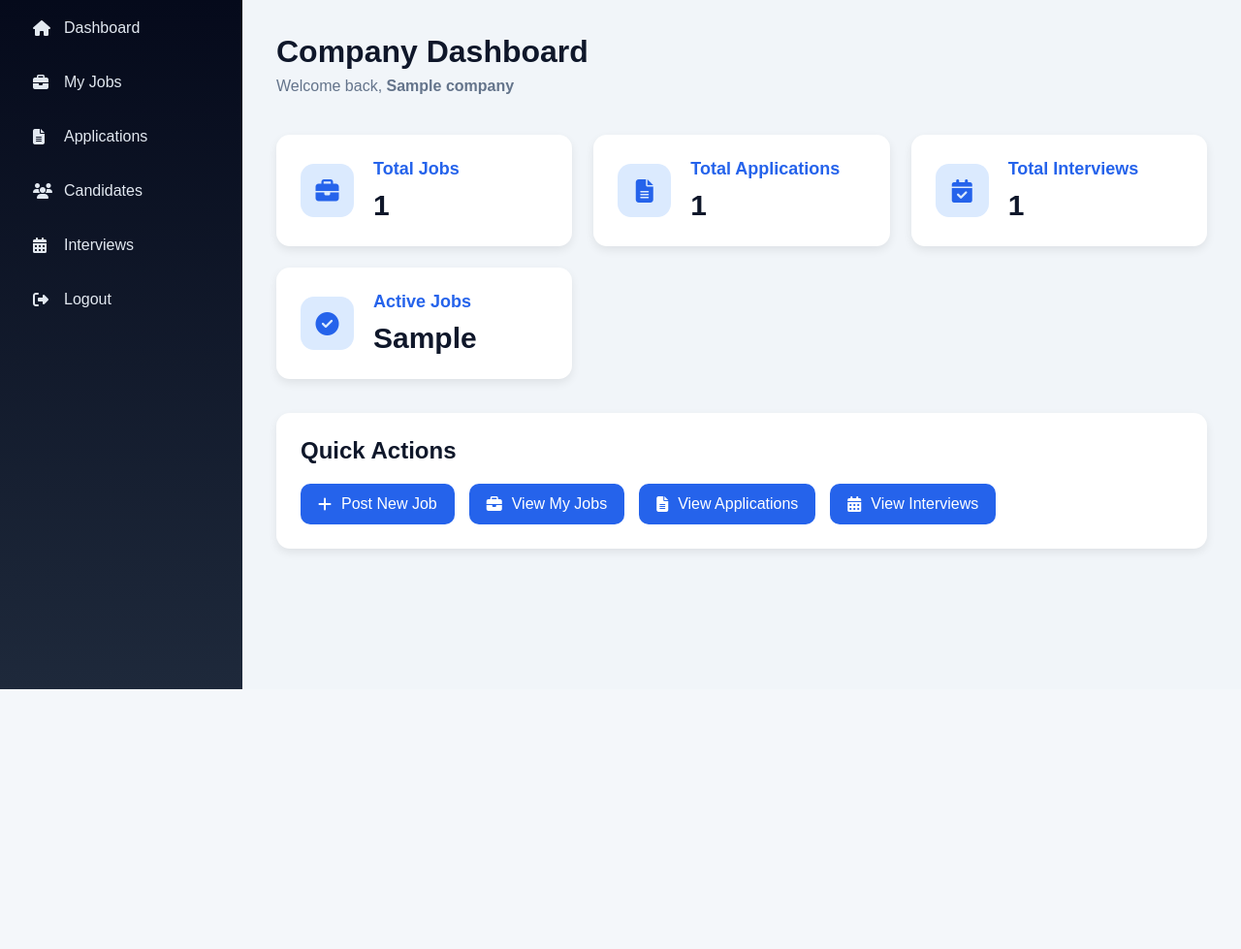
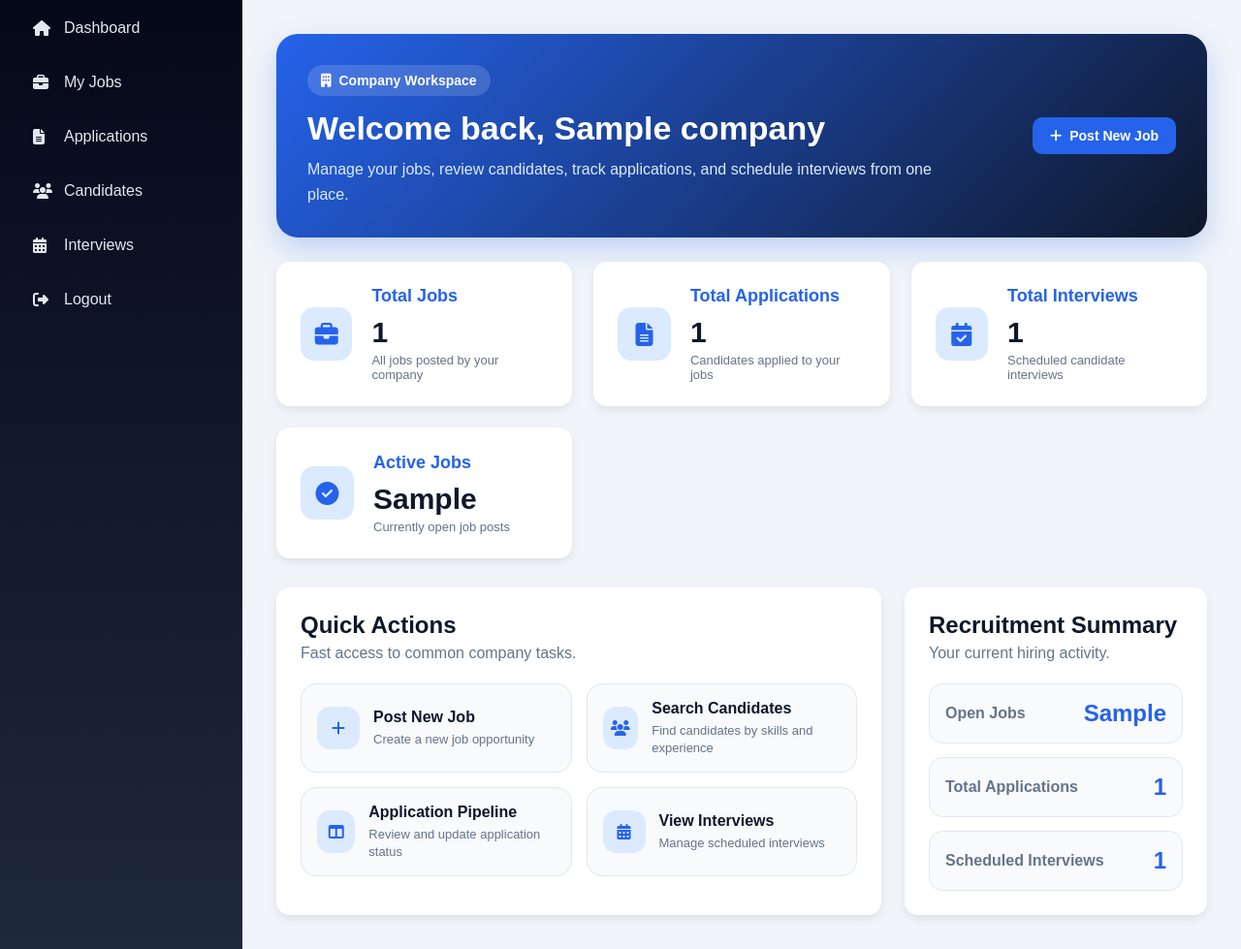
Before and after one commit to reemsaijary/Recruitment-CRM, a Django app: template backend/core/templates/core/company_dashboard/dashboard.html in a window 1280 px wide. Shown: the part 89-1068 px from the top of the page at 97% size. Before the commit the page ends 800 px from the top, so only its background shows below. Run offline with Django 5.2, Linux system fonts and the light colour scheme; tables that the repository leaves empty hold one stand-in row (values such as "Sample post"); the template is opened without the code that fills it: values that come from a table or form of the project are taken from there, most other values are stand-ins (such as "Sample title", 1, 10 or a date in 2020).

Commit message:
Upgrade company dashboard UI and user experience

```diff
--- a/backend/core/templates/core/company_dashboard/base_company.html
+++ b/backend/core/templates/core/company_dashboard/base_company.html
@@ -789,7 +789,157 @@
         .reject-action {
             background: #dc2626;
         }
+        .company-hero {
+    background: linear-gradient(135deg, #2563eb, #0f172a);
+    color: white;
+    border-radius: 22px;
+    padding: 32px;
+    display: flex;
+    justify-content: space-between;
+    align-items: center;
+    gap: 20px;
+    box-shadow: 0 12px 30px rgba(37, 99, 235, 0.25);
+}
 
+.company-hero h1 {
+    font-size: 34px;
+    margin: 14px 0 10px;
+}
+
+.company-hero p {
+    color: #dbeafe;
+    max-width: 650px;
+    line-height: 1.6;
+    margin: 0;
+}
+
+.hero-badge {
+    display: inline-flex;
+    align-items: center;
+    gap: 8px;
+    background: rgba(255,255,255,0.15);
+    padding: 8px 14px;
+    border-radius: 999px;
+    font-size: 14px;
+    font-weight: 700;
+}
+
+.stat-card {
+    min-height: 135px;
+}
+
+.stat-card span {
+    display: block;
+    color: #64748b;
+    font-size: 13px;
+    margin-top: 4px;
+}
+
+.dashboard-grid {
+    display: grid;
+    grid-template-columns: 2fr 1fr;
+    gap: 24px;
+    margin-top: 30px;
+}
+
+.dashboard-panel h2 {
+    margin: 0;
+}
+
+.dashboard-panel p {
+    color: #64748b;
+    margin: 6px 0 0;
+}
+
+.panel-header {
+    margin-bottom: 22px;
+}
+
+.action-list {
+    display: grid;
+    grid-template-columns: repeat(2, 1fr);
+    gap: 15px;
+}
+
+.dashboard-action {
+    display: flex;
+    align-items: center;
+    gap: 14px;
+    background: #f8fafc;
+    border: 1px solid #e2e8f0;
+    padding: 16px;
+    border-radius: 16px;
+    text-decoration: none;
+    color: #0f172a;
+    transition: 0.2s ease;
+}
+
+.dashboard-action:hover {
+    background: #eff6ff;
+    border-color: #2563eb;
+    transform: translateY(-3px);
+}
+
+.dashboard-action i {
+    width: 44px;
+    height: 44px;
+    background: #dbeafe;
+    color: #2563eb;
+    border-radius: 14px;
+    display: flex;
+    align-items: center;
+    justify-content: center;
+}
+
+.dashboard-action strong {
+    display: block;
+    margin-bottom: 4px;
+}
+
+.dashboard-action span {
+    color: #64748b;
+    font-size: 13px;
+}
+
+.summary-list {
+    display: grid;
+    gap: 14px;
+}
+
+.summary-item {
+    background: #f8fafc;
+    border: 1px solid #e2e8f0;
+    border-radius: 14px;
+    padding: 16px;
+    display: flex;
+    justify-content: space-between;
+    align-items: center;
+}
+
+.summary-item span {
+    color: #64748b;
+    font-weight: 600;
+}
+
+.summary-item strong {
+    color: #2563eb;
+    font-size: 24px;
+}
+
+@media (max-width: 900px) {
+    .company-hero {
+        flex-direction: column;
+        align-items: flex-start;
+    }
+
+    .dashboard-grid {
+        grid-template-columns: 1fr;
+    }
+
+    .action-list {
+        grid-template-columns: 1fr;
+    }
+}
         /* Responsive */
         @media (max-width: 768px) {
             .sidebar {
--- a/backend/core/templates/core/company_dashboard/dashboard.html
+++ b/backend/core/templates/core/company_dashboard/dashboard.html
@@ -2,101 +2,132 @@
 
 {% block content %}
 
-<div class="dashboard-header">
+<div class="company-hero">
     <div>
-        <h1>Company Dashboard</h1>
-        <p>Welcome back, <strong>{{ company.company_name }}</strong></p>
+        <span class="hero-badge">
+            <i class="fa-solid fa-building"></i>
+            Company Workspace
+        </span>
+
+        <h1>Welcome back, {{ company.company_name }}</h1>
+        <p>Manage your jobs, review candidates, track applications, and schedule interviews from one place.</p>
     </div>
+
+    <a href="{% url 'company_add_job' %}" class="primary-btn">
+        <i class="fa-solid fa-plus"></i>
+        Post New Job
+    </a>
 </div>
 
 <div class="stats-container">
 
-    <!-- Total Jobs -->
     <a href="{% url 'company_jobs_list' %}" class="stat-card stat-link">
-
-        <div class="stat-icon">
-            <i class="fa-solid fa-briefcase"></i>
-        </div>
-
+        <div class="stat-icon"><i class="fa-solid fa-briefcase"></i></div>
         <div>
             <h3>Total Jobs</h3>
             <p>{{ total_jobs }}</p>
+            <span>All jobs posted by your company</span>
         </div>
-
     </a>
 
-    <!-- Applications -->
     <a href="{% url 'company_applications_list' %}" class="stat-card stat-link">
-
-        <div class="stat-icon">
-            <i class="fa-solid fa-file-lines"></i>
-        </div>
-
+        <div class="stat-icon"><i class="fa-solid fa-file-lines"></i></div>
         <div>
             <h3>Total Applications</h3>
             <p>{{ total_applications }}</p>
+            <span>Candidates applied to your jobs</span>
         </div>
-
     </a>
 
-    <!-- Interviews -->
     <a href="{% url 'company_interviews_list' %}" class="stat-card stat-link">
-
-        <div class="stat-icon">
-            <i class="fa-solid fa-calendar-check"></i>
-        </div>
-
+        <div class="stat-icon"><i class="fa-solid fa-calendar-check"></i></div>
         <div>
             <h3>Total Interviews</h3>
             <p>{{ total_interviews }}</p>
+            <span>Scheduled candidate interviews</span>
         </div>
-
     </a>
 
-    <!-- Active Jobs -->
     <a href="{% url 'company_jobs_list' %}" class="stat-card stat-link">
-
-        <div class="stat-icon">
-            <i class="fa-solid fa-circle-check"></i>
-        </div>
-
+        <div class="stat-icon"><i class="fa-solid fa-circle-check"></i></div>
         <div>
             <h3>Active Jobs</h3>
             <p>{{ active_jobs }}</p>
+            <span>Currently open job posts</span>
         </div>
-
     </a>
 
 </div>
 
+<div class="dashboard-grid">
 
+    <div class="card dashboard-panel">
+        <div class="panel-header">
+            <div>
+                <h2>Quick Actions</h2>
+                <p>Fast access to common company tasks.</p>
+            </div>
+        </div>
 
-<div class="quick-actions">
+        <div class="action-list">
+            <a href="{% url 'company_add_job' %}" class="dashboard-action">
+                <i class="fa-solid fa-plus"></i>
+                <div>
+                    <strong>Post New Job</strong>
+                    <span>Create a new job opportunity</span>
+                </div>
+            </a>
 
-    <h2>Quick Actions</h2>
+            <a href="{% url 'company_candidates_list' %}" class="dashboard-action">
+                <i class="fa-solid fa-users"></i>
+                <div>
+                    <strong>Search Candidates</strong>
+                    <span>Find candidates by skills and experience</span>
+                </div>
+            </a>
 
-    <div class="action-buttons">
+            <a href="{% url 'company_applications_list' %}" class="dashboard-action">
+                <i class="fa-solid fa-table-columns"></i>
+                <div>
+                    <strong>Application Pipeline</strong>
+                    <span>Review and update application status</span>
+                </div>
+            </a>
 
-        <a href="{% url 'company_add_job' %}" class="action-btn">
-            <i class="fa-solid fa-plus"></i>
-            Post New Job
-        </a>
+            <a href="{% url 'company_interviews_list' %}" class="dashboard-action">
+                <i class="fa-solid fa-calendar-days"></i>
+                <div>
+                    <strong>View Interviews</strong>
+                    <span>Manage scheduled interviews</span>
+                </div>
+            </a>
+        </div>
+    </div>
 
-        <a href="{% url 'company_jobs_list' %}" class="action-btn">
-            <i class="fa-solid fa-briefcase"></i>
-            View My Jobs
-        </a>
+    <div class="card dashboard-panel">
+        <div class="panel-header">
+            <div>
+                <h2>Recruitment Summary</h2>
+                <p>Your current hiring activity.</p>
+            </div>
+        </div>
 
-        <a href="{% url 'company_applications_list' %}" class="action-btn">
-            <i class="fa-solid fa-file-lines"></i>
-            View Applications
-        </a>
+        <div class="summary-list">
+            <div class="summary-item">
+                <span>Open Jobs</span>
+                <strong>{{ active_jobs }}</strong>
+            </div>
 
-        <a href="{% url 'company_interviews_list' %}" class="action-btn">
-            <i class="fa-solid fa-calendar-days"></i>
-            View Interviews
-        </a>
+            <div class="summary-item">
+                <span>Total Applications</span>
+                <strong>{{ total_applications }}</strong>
+            </div>
 
+            <div class="summary-item">
+                <span>Scheduled Interviews</span>
+                <strong>{{ total_interviews }}</strong>
+            </div>
+        </div>
     </div>
 
 </div>
```
